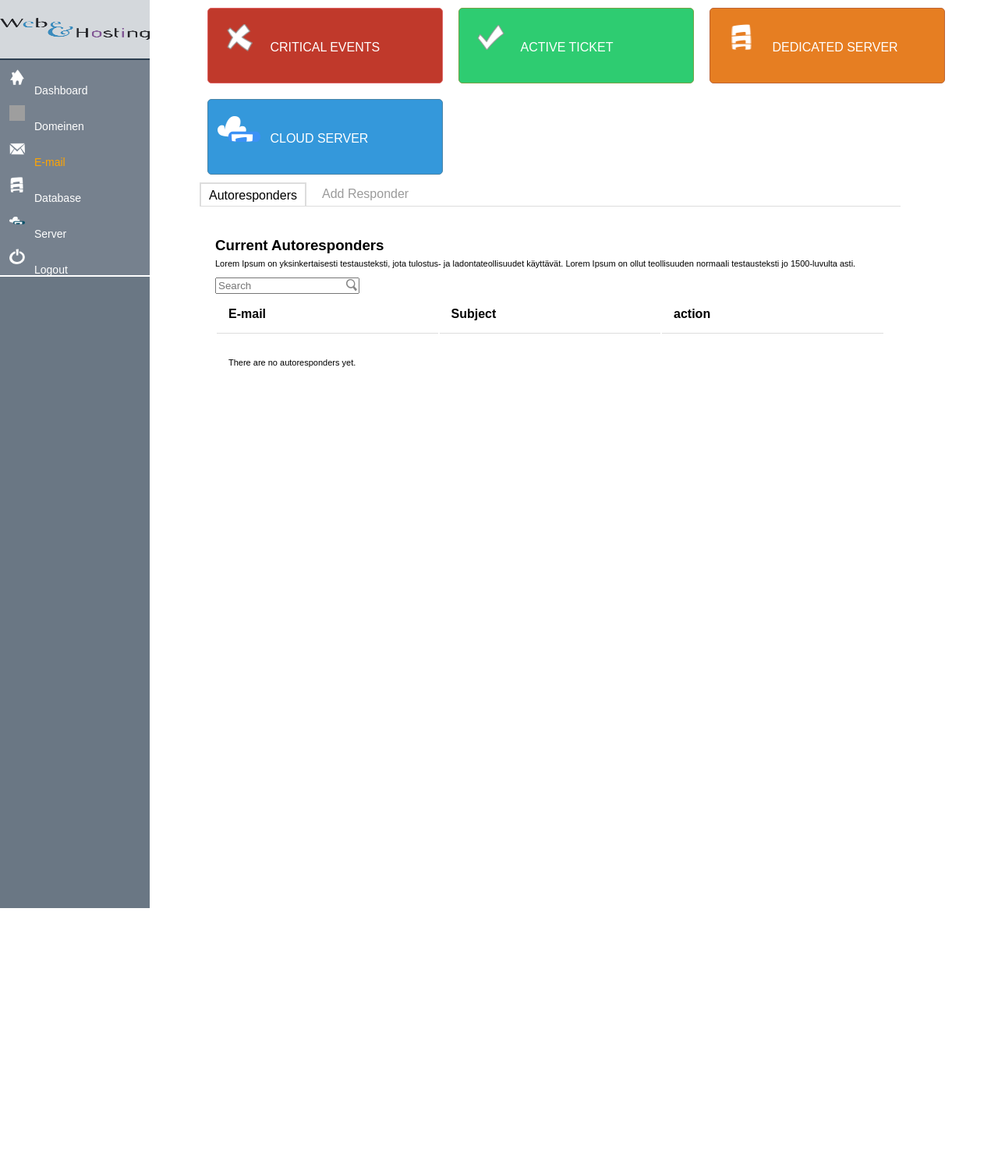
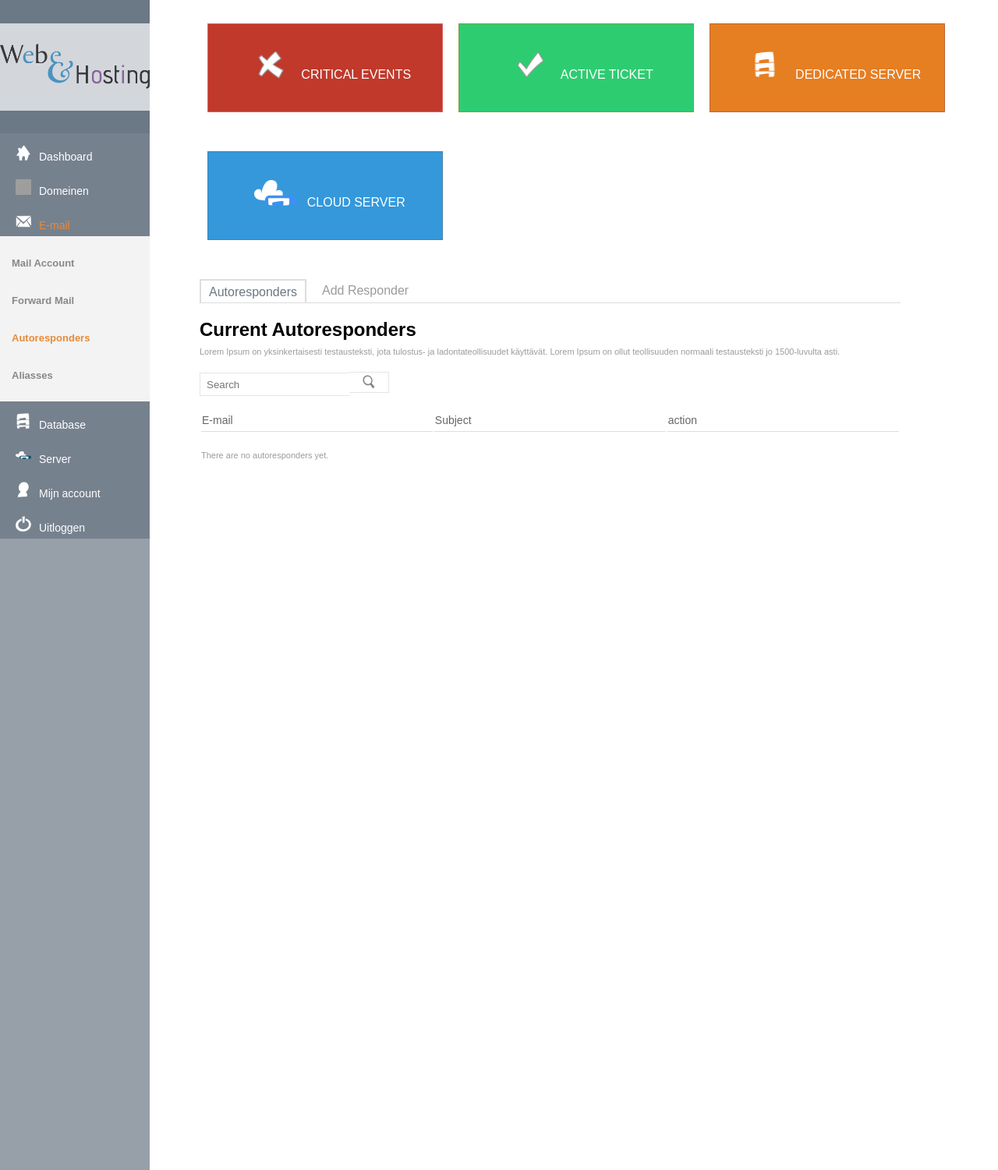
Before and after one commit to dzirg44/WebeHosting, a PHP site: page /pages/autoresponders.html in a window 1280 px wide. Shown: the whole page at 78% size. Before the commit the page ends 1165 px from the top, so only its background shows below. Run offline with PHP 8.4, Linux system fonts and the light colour scheme; grey boxes are pictures that could not be loaded.

Commit message:
Details added

```diff
--- a/css/layout.css
+++ b/css/layout.css
@@ -22,6 +22,20 @@ body {
 .elf {
     font-size: 11px;
     margin-top: -12px;
+    color: #9B9B9B;
+}
+
+h3 {
+    color: #666666;
+    font-weight: normal;
+    margin: 0;
+    margin-top: 20px;
+    padding-bottom: 5px;
+    font-size: 14px;
+}
+
+.subtext {
+    font-size: 12px;
 }
 
 
@@ -37,14 +51,14 @@ body {
     list-style: none;
     font-weight: normal;
     text-decoration: none;
-    line-height: 1;
+    line-height: 2;
     font-size: 14px;
     position: relative;
 }
 
 #cssmenu {
     width: 200px;
-    background: #2C3E50;
+    background: #6b7885;
     display: inline-block;
 }
 
@@ -60,7 +74,6 @@ body {
 
 #cssmenu ul ul a {
     display: inline-block;
-    color: #888888;
     font-size: 13px;
     font-weight: bold;
 }
@@ -90,7 +103,7 @@ body {
 .line-color {
     width: 100%;
     height: 100%;
-    background: #2C3E50;
+    background: #6b7885;
 }
 
 ul {
@@ -114,8 +127,10 @@ a {
     padding-bottom: 20px;
     text-align: center;
     width: 100%;
-    max-height: 35px;
     background: #fff;
+    margin-bottom: 20px;
+    margin-top: 30px;
+    opacity: 0.7;
 }
 
 .li {
@@ -128,6 +143,10 @@ a {
     border: 1px solid #094f68;
 }
 
+.subkop1 {
+    background: #f3f3f3;
+}
+
 .subkop {
     color: #888888;
 }
@@ -135,18 +154,28 @@ a {
 .nav-img {
     height: 20px;
     width: 20px;
-    padding: 12px;
+    padding-top: 15px;
+    padding-left: 20px;
 }
 
 .active {
-    color: orange;
+    color: #E88A38;
+}
+
+.menu-text {
+    padding-left: 10px;
+}
+
+.nav-arrow {
+    float: right;
+    padding-right: 10px;
 }
 
 
 /* Content */
 
 .content {
-    margin: 0;
+    margin-top: 30px;
     padding-left: 5%;
     width: 78%;
     display: inline-block;
@@ -162,13 +191,15 @@ a {
     color: #fff;
     float: left;
     width: 300px;
-    height: 95px;
+    height: 112px;
     margin: 10px;
-    border-radius: 5px;
+    margin-top: 0;
+    margin-bottom: 50px;
+    text-align: center;
 }
 
 .red-icon {
-    padding-top: 20px;
+    padding-top: 35px;
 }
 
 .green {
@@ -177,13 +208,15 @@ a {
     color: #fff;
     float: left;
     width: 300px;
-    height: 95px;
+    height: 112px;
     margin: 10px;
-    border-radius: 5px;
+    margin-top: 0;
+    margin-bottom: 50px;
+    text-align: center;
 }
 
 .green-icon {
-    padding-top: 20px;
+    padding-top: 35px;
 }
 
 .blue {
@@ -192,13 +225,15 @@ a {
     color: #fff;
     float: left;
     width: 300px;
-    height: 95px;
+    height: 112px;
     margin: 10px;
-    border-radius: 5px;
+    margin-top: 0;
+    margin-bottom: 50px;
+    text-align: center;
 }
 
 .blue-icon {
-    padding-top: 20px;
+    padding-top: 35px;
 }
 
 .orange {
@@ -207,13 +242,15 @@ a {
     color: #fff;
     float: left;
     width: 300px;
-    height: 95px;
+    height: 112px;
     margin: 10px;
-    border-radius: 5px;
+    margin-top: 0;
+    margin-bottom: 50px;
+    text-align: center;
 }
 
 .orange-icon {
-    padding-top: 20px;
+    padding-top: 35px;
 }
 
 .icon {
@@ -270,10 +307,6 @@ table {
 table tr td {
     height: 40px;
     border: 0;
-    padding: 15px;
-}
-
-table tr th {
     padding: 15px;
 }
 
@@ -334,8 +367,13 @@ table.t02 tr:nth-child(odd) {
     }
 }
 
+.table-padding {
+    padding: 20px;
+}
 
-/* Aanbiedingen */
+
+/* index
+   Aanbiedingen */
 
 .aanbieding {
     min-width: 42%;
@@ -452,6 +490,12 @@ div.aanbieding {
     }
 }
 
+@media (max-width: 918px) {
+    .aanbieding-button {
+        margin-top: 0px;
+    }
+}
+
 .legt {
     float: left;
 }
@@ -462,7 +506,7 @@ div.aanbieding {
 
 
 /* autoresponder
-    formulier*/
+   tabs*/
 
 .tabs-menu {
     height: 30px;
@@ -494,7 +538,7 @@ div.aanbieding {
 }
 
 .tabs-menu .current a {
-    color: #000;
+    color: #6B7784;
 }
 
 .tab {
@@ -506,7 +550,6 @@ div.aanbieding {
 }
 
 .tab-content {
-    padding: 20px;
     display: none;
 }
 
@@ -514,11 +557,14 @@ div.aanbieding {
     display: block;
 }
 
+
+/* autoresponder
+   formulier*/
+
 .input {
     width: 100%;
     height: 30px;
     margin-bottom: 20px;
-    margin-top: -20px;
 }
 
 .inputt {
@@ -531,10 +577,6 @@ select {
     height: 30px;
     margin-bottom: 20px;
     margin-top: -20px;
-}
-
-.width {
-    width: 100%;
 }
 
 .auto {
@@ -555,7 +597,7 @@ tr {
 }
 
 .div {
-    width: 40%;
+    width: 35%;
     display: inline-block;
     padding: 25px;
 }
@@ -568,14 +610,54 @@ tr {
     color: #fff;
     margin-top: 20px;
     font-size: 18px;
+    height: 40px;
+    padding-top: 10px;
 }
 
-#g-search-button {
-    display: inline-block;
-    width: 16px;
-    height: 16px;
-    position: relative;
-    left: -22px;
-    top: 3px;
-    background-image: url(../images/search.png)
+#site-search-input {
+    padding-left: 7px;
+    width: 190px;
+    height: 20px;
 }
+
+.search {
+    margin-left: -30px;
+}
+
+#search-text-input {
+    border-top: 1px solid #e5e5e5;
+    border-right: 0;
+    border-bottom: 1px solid #e5e5e5;
+    border-left: 1px solid #e5e5e5;
+    float: left;
+    height: 17px;
+    margin: .8em 0 0 0;
+    outline: 0;
+    padding: .4em 0 .4em .6em;
+    width: 183px;
+}
+
+#button-holder {
+    border-top: 1px solid #e5e5e5;
+    border-right: 1px solid #e5e5e5;
+    border-bottom: 1px solid #e5e5e5;
+    float: left;
+    height: 25px;
+    margin: 9px 0 0 0;
+    text-align: center;
+    width: 50px;
+}
+
+#button-holder img {
+    margin: 2px;
+    width: 20px;
+}
+
+.padding-elf {
+    padding-left: 0;
+    padding-top: 0;
+}
+
+textarea {
+    padding: 10px;
+}
--- a/pages/autoresponders.html
+++ b/pages/autoresponders.html
@@ -27,33 +27,34 @@
     <div id='cssmenu' class="inner">
         <ul>
             <li>
-                <a href='../index.html' class="logo-style"><img src="../images/WeBeHosting.png" class="logo"></a>
+                <img src="../images/WeBeHosting.png" class="logo">
             </li>
             <li class='kop'>
-                <a href='../index.html'><img src="../images/home.jpg" class="nav-img"><span class="hidden-xs">Dashboard</span>
+                <a href='../index.html'><img src="../images/home.jpg" class="nav-img"><span class="hidden-xs menu-text">Dashboard</span>
                 </a>
             </li>
+            <li class='kop'>
+                <a href='#'><img src="../images/.jpg" class="nav-img"><span class="hidden-xs menu-text">Domeinen</span></a>
+            </li>
+            <li class='kop'>
+                <a href='#' class="active"><img src="../images/mail.png" class="nav-img"><span class="hidden-xs menu-text">E-mail</span></a>
+            </li>
+            <li class="subkop1" style="padding-top: 20px; padding-bottom: 10px; padding-left: 15px;"><a href='#' class="subkop" style="font-size: 13px; font-weight: bold; ">Mail Account</a></li>
+            <li class="subkop1" style="padding-top: 10px; padding-bottom: 10px; padding-left: 15px;"><a href='#' class="subkop" style="font-size: 13px; font-weight: bold; ">Forward Mail</a></li>
+            <li class="subkop1" style="padding-top: 10px; padding-bottom: 10px; padding-left: 15px;"><a href='autoresponders.html' class="active" style="font-size: 13px; font-weight: bold; ">Autoresponders</a></li>
+            <li class="subkop1" style="padding-top: 10px; padding-bottom: 20px; padding-left: 15px;"><a href='#' class="subkop" style="font-size: 13px; font-weight: bold; ">Aliasses</a></li>
 
             <li class='kop'>
-                <a href='#'><img src="../images/cdn.jpg" class="nav-img"><span class="hidden-xs">Domeinen</span></a>
+                <a href='#'><img src="../images/dedicated.png" class="nav-img"><span class="hidden-xs menu-text">Database</span></a>
             </li>
             <li class='kop'>
-                <a href='#' class="active"><img src="../images/mail.png" class="nav-img"><span class="hidden-xs">E-mail</span></a>
-                <ul>
-                    <li><a href='#' class="subkop">Mail Account</a></li>
-                    <li><a href='#' class="subkop">Forward Mail</a></li>
-                    <li><a href='autoresponders.html' class="subkop">Autoresponders</a></li>
-                    <li><a href='#' class="subkop">Aliasses</a></li>
-                </ul>
+                <a href='#'><img src="../images/cloud.jpg" class="nav-img"><span class="hidden-xs menu-text">Server</span></a>
             </li>
             <li class='kop'>
-                <a href='#'><img src="../images/dedicated.png" class="nav-img"><span class="hidden-xs">Database</span></a>
+                <a href='#'><img src="../images/account.png" class="nav-img"><span class="hidden-xs menu-text">Mijn account</span></a>
             </li>
             <li class='kop'>
-                <a href='#'><img src="../images/cloud.jpg" class="nav-img"><span class="hidden-xs">Server</span></a>
-            </li>
-            <li class='kop'>
-                <a href='#'><img src="../images/logout.jpg" class="nav-img"><span class="hidden-xs">Logout</span></a>
+                <a href='#'><img src="../images/logout.jpg" class="nav-img"><span class="hidden-xs menu-text">Uitloggen</span></a>
             </li>
         </ul>
     </div>
@@ -80,18 +81,23 @@
             </ul>
             <div class="tab">
                 <div id="tab-1" class="tab-content">
-                    <h3>Current Autoresponders</h3>
+                    <h2>Current Autoresponders</h2>
                     <p class="elf">Lorem Ipsum on yksinkertaisesti testausteksti, jota tulostus- ja ladontateollisuudet käyttävät. Lorem Ipsum on ollut teollisuuden normaali testausteksti jo 1500-luvulta asti.</p>
-                    <input type="text" name="" id="site-search-input" autocomplete="off" Placeholder="Search">
-                    <span id="g-search-button"></span>
+                    <input type='text' placeholder='Search' id='search-text-input' />
+                    <div id='button-holder'>
+                        <img src='../images/search.png' />
+                    </div>
                     <table class="auto">
                         <tr>
-                            <th class="th">E-mail</th>
-                            <th class="th">Subject</th>
-                            <th class="th">action</th>
+                            <th class="th">
+                                <h3>E-mail</h3></th>
+                            <th class="th">
+                                <h3>Subject</h3></th>
+                            <th class="th">
+                                <h3>action</h3></th>
                         </tr>
                         <tr>
-                            <td class="elf">There are no autoresponders yet.</td>
+                            <td class="elf padding-elf">There are no autoresponders yet.</td>
                             <td></td>
                             <td></td>
                         </tr>
```
Also changed, not shown: other parts of pages/autoresponders.html (+12 -21 lines), index.html (+12 -35 lines), js/script.js (+7 -7 lines), images/account.png (added), images/search.png.
